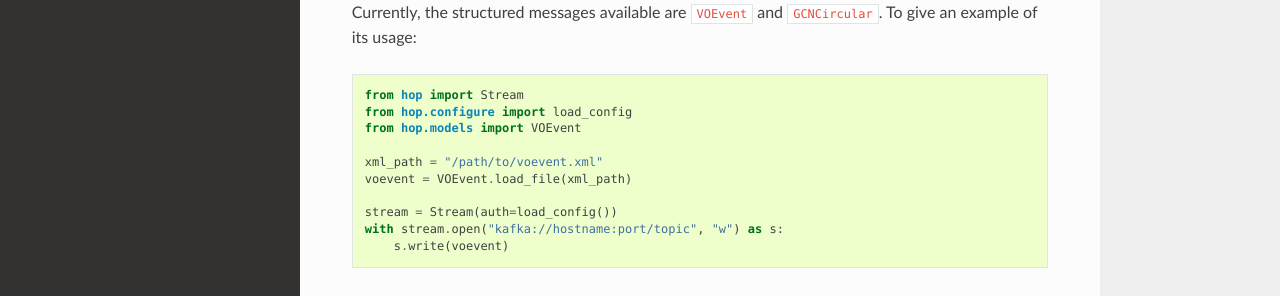
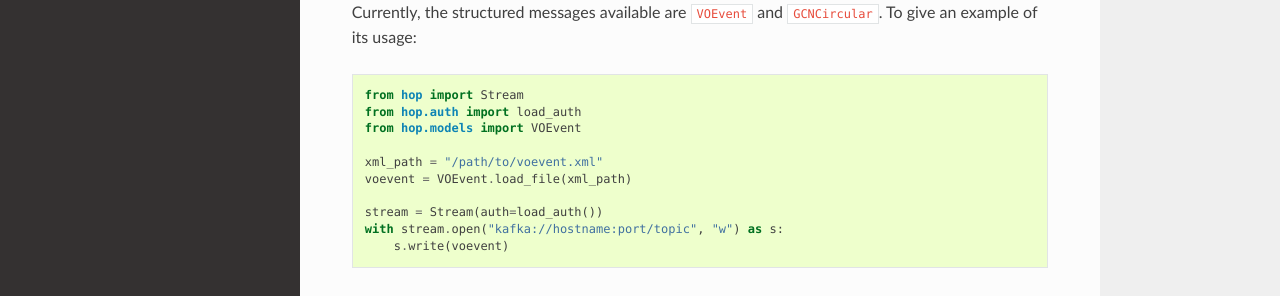
Before and after one commit to scimma/hop-client, a Sphinx documentation site: the page built from doc/user/models.rst, in a window 1280 px wide and 1018 px high. Shown: the part 408-704 px from the top of the window. Built offline with Sphinx 7.4.7 and the Read the Docs theme 2.0.0, drawn with Linux system fonts in a browser that asks for light colours; pages that are not in the unit, such as notebooks, are missing from menus.

Commit message:
updating documentation

```diff
--- a/doc/api/api.rst
+++ b/doc/api/api.rst
@@ -8,6 +8,7 @@ hop-client API
 
     auth
     cli
+    configure
     io
     publish
     subscribe
--- a/doc/api/auth.rst
+++ b/doc/api/auth.rst
@@ -1,7 +1,7 @@
 .. _auth:
 
-hop.configure
+hop.auth
 ################
 
-.. automodule:: hop.configure
+.. automodule:: hop.auth
     :members:
--- a/doc/user/auth.rst
+++ b/doc/user/auth.rst
@@ -35,7 +35,7 @@ This provides a similar interface to authenticating as with the requests library
 .. code:: python
 
     from hop import Stream
-    from hop.configure import Auth
+    from hop.auth import Auth
 
     auth = Auth("my-username", "my-password")
     stream = Stream(auth=auth)
--- a/doc/user/models.rst
+++ b/doc/user/models.rst
@@ -21,13 +21,13 @@ Currently, the structured messages available are :code:`VOEvent` and
 .. code:: python
 
     from hop import Stream
-    from hop.configure import load_config
+    from hop.auth import load_auth
     from hop.models import VOEvent
 
     xml_path = "/path/to/voevent.xml"
     voevent = VOEvent.load_file(xml_path)
 
-    stream = Stream(auth=load_config())
+    stream = Stream(auth=load_auth())
     with stream.open("kafka://hostname:port/topic", "w") as s:
         s.write(voevent)
 
--- a/doc/user/quickstart.rst
+++ b/doc/user/quickstart.rst
@@ -75,7 +75,7 @@ can configure a :code:`Stream` instance and pass in an :code:`Auth` instance wit
 .. code:: python
 
     from hop import Stream
-    from hop.configure import Auth
+    from hop.auth import Auth
 
     auth = Auth("my-username", "my-password")
     stream = Stream(auth=auth)
--- a/doc/user/stream.rst
+++ b/doc/user/stream.rst
@@ -42,7 +42,7 @@ so a shorthand is provided for using one:
 
 A complete list of configurable options in :code:`Stream` are:
 
-* :code:`auth`: A `bool` or :code:`configure.Auth` instance to provide authentication
+* :code:`auth`: A `bool` or :code:`auth.Auth` instance to provide authentication
 * :code:`start_at`: The message offset to start at, by passing in an :code:`io.StartPosition`
 * :code:`persist`: Whether to keep a long-live connection to the client beyond EOS
 
```
